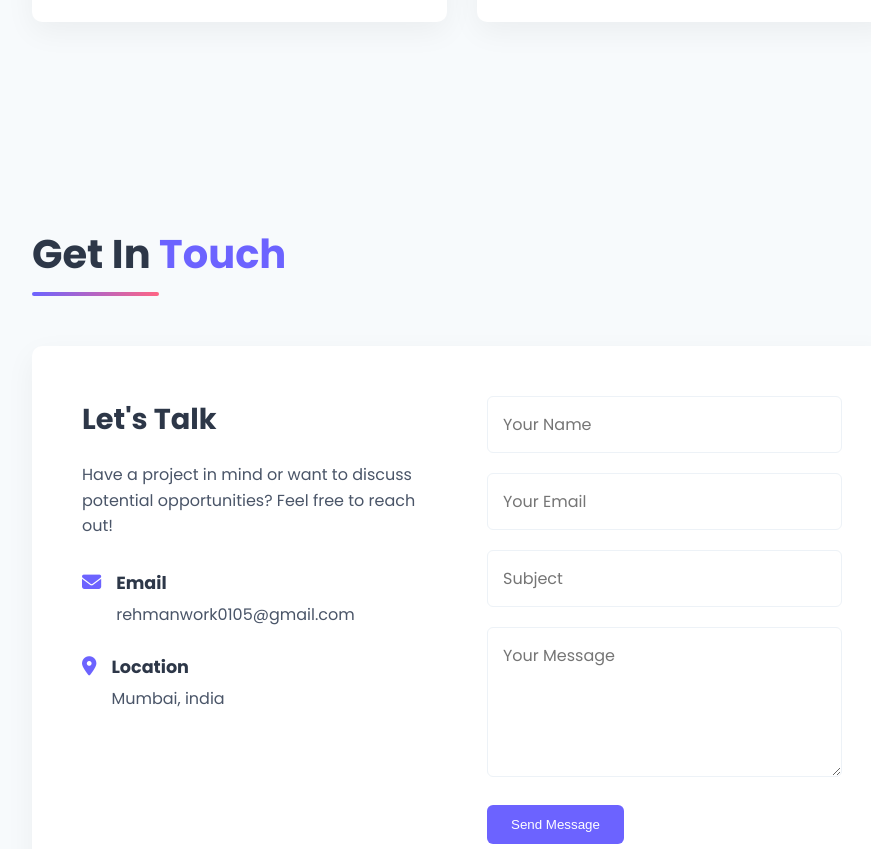
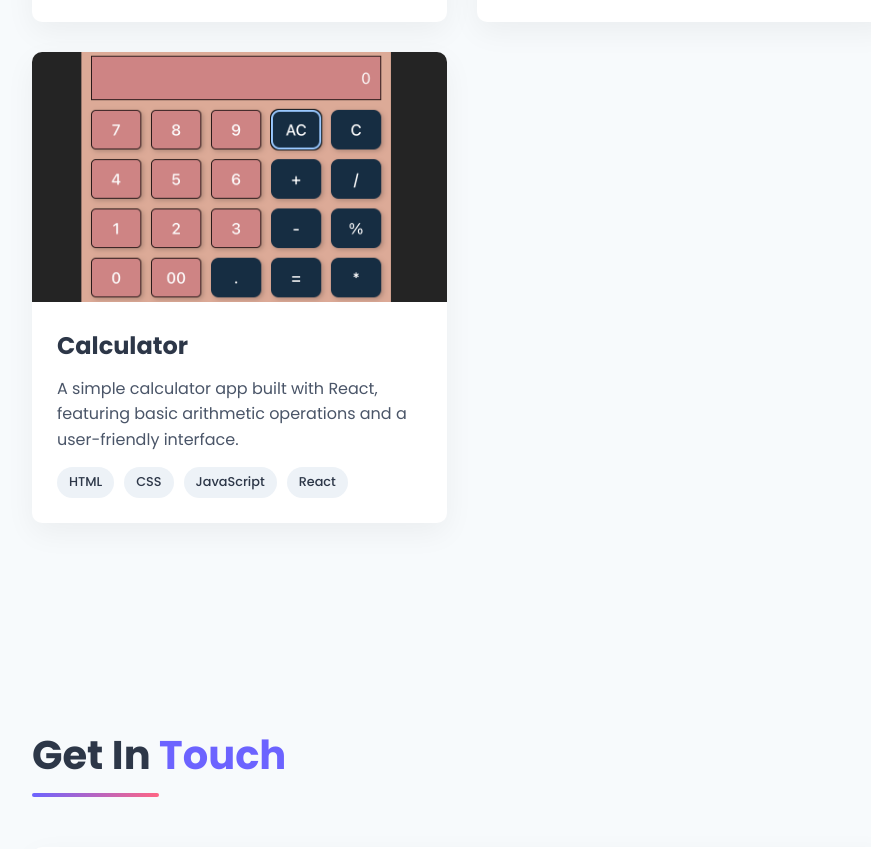
Before and after one commit to rehman0601/Portfolio, a plain HTML site: page index.html in a window 1280 px wide. Shown: the part 3291-4140 px from the top of the page, without its empty margins (318-1189 px from the left). Drawn offline with Linux system fonts and the light colour scheme.

Commit message:
added calculator project

```diff
--- a/index.html
+++ b/index.html
@@ -212,6 +212,25 @@
                             </div>
                         </div>
                     </div>
+                    <div class="project-card">
+                        <div class="project-image">
+                            <img src="images/calculator.png" alt="Project 2">
+                            <div class="project-links">
+                                <a href="https://calculator-react-plum-nu.vercel.app/" target="_blank" class="project-link"><i class="fas fa-external-link-alt"></i></a>
+                                <a href="https://github.com/rehman0601/calculator-react" target="_blank" class="project-link"><i class="fab fa-github"></i></a>
+                            </div>
+                        </div>
+                       <div class="project-info">
+                            <h3>Calculator</h3>
+                            <p>A simple calculator app built with React, featuring basic arithmetic operations and a user-friendly interface.</p>
+                            <div class="project-tags">
+                              <span>HTML</span>
+                              <span>CSS</span>
+                              <span>JavaScript</span>
+                              <span>React</span>
+                            </div>
+                        </div>
+                    </div>
                 </div>
             </div>
         </section>
@@ -240,7 +259,7 @@
                             </div>
                         </div>
                     </div>
-                    <form method="get" action="https://nocodeform.io/f/68304f7e0e873d71a7d89a17" class="contact-form">
+                    <form method="post" action="https://nocodeform.io/f/68304f7e0e873d71a7d89a17" class="contact-form">
                         <div class="form-group">
                             <input type="text" placeholder="Your Name" required>
                         </div>
```
Also changed, not shown: images/calculator.png (added), 1 other file.
